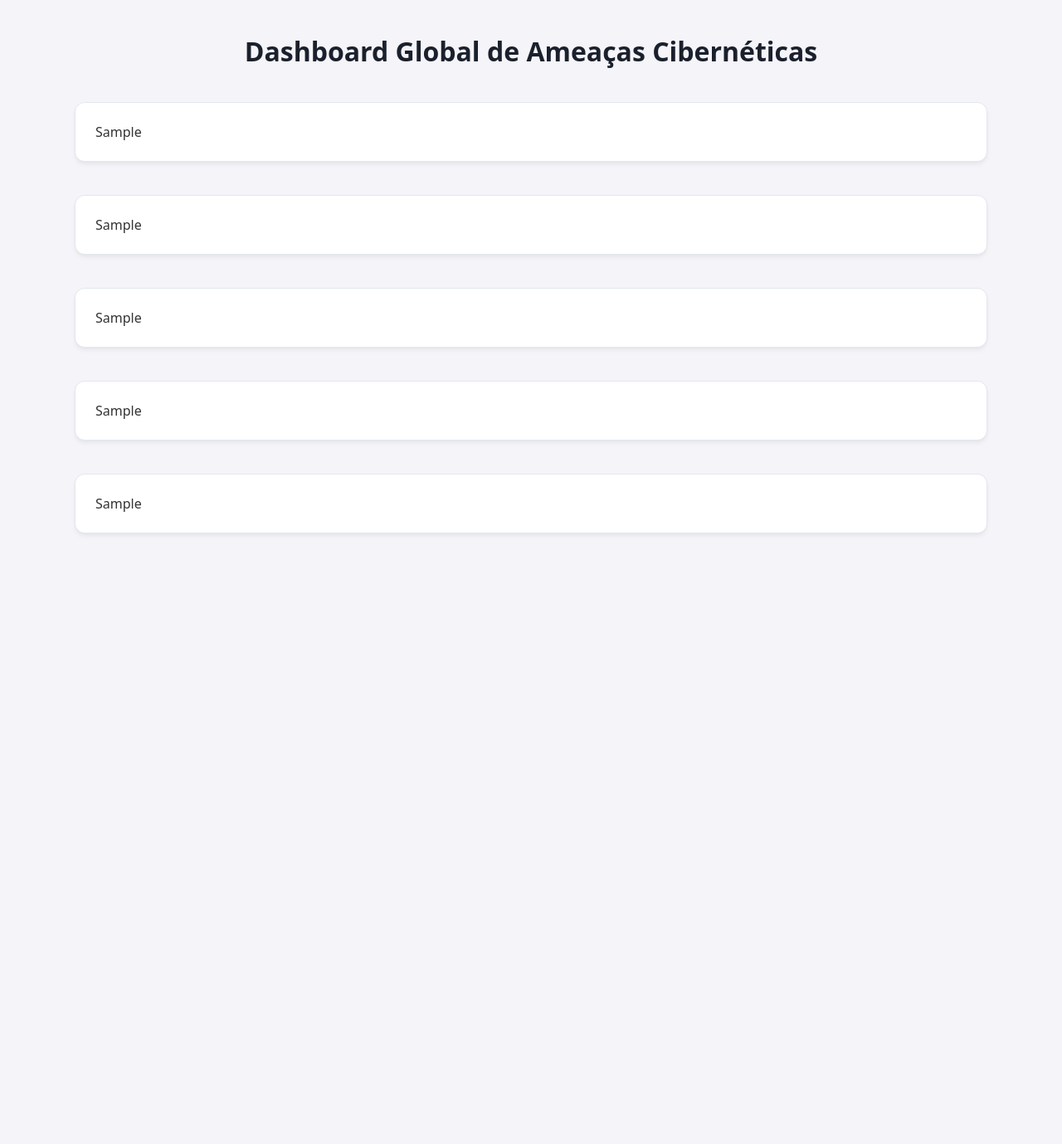
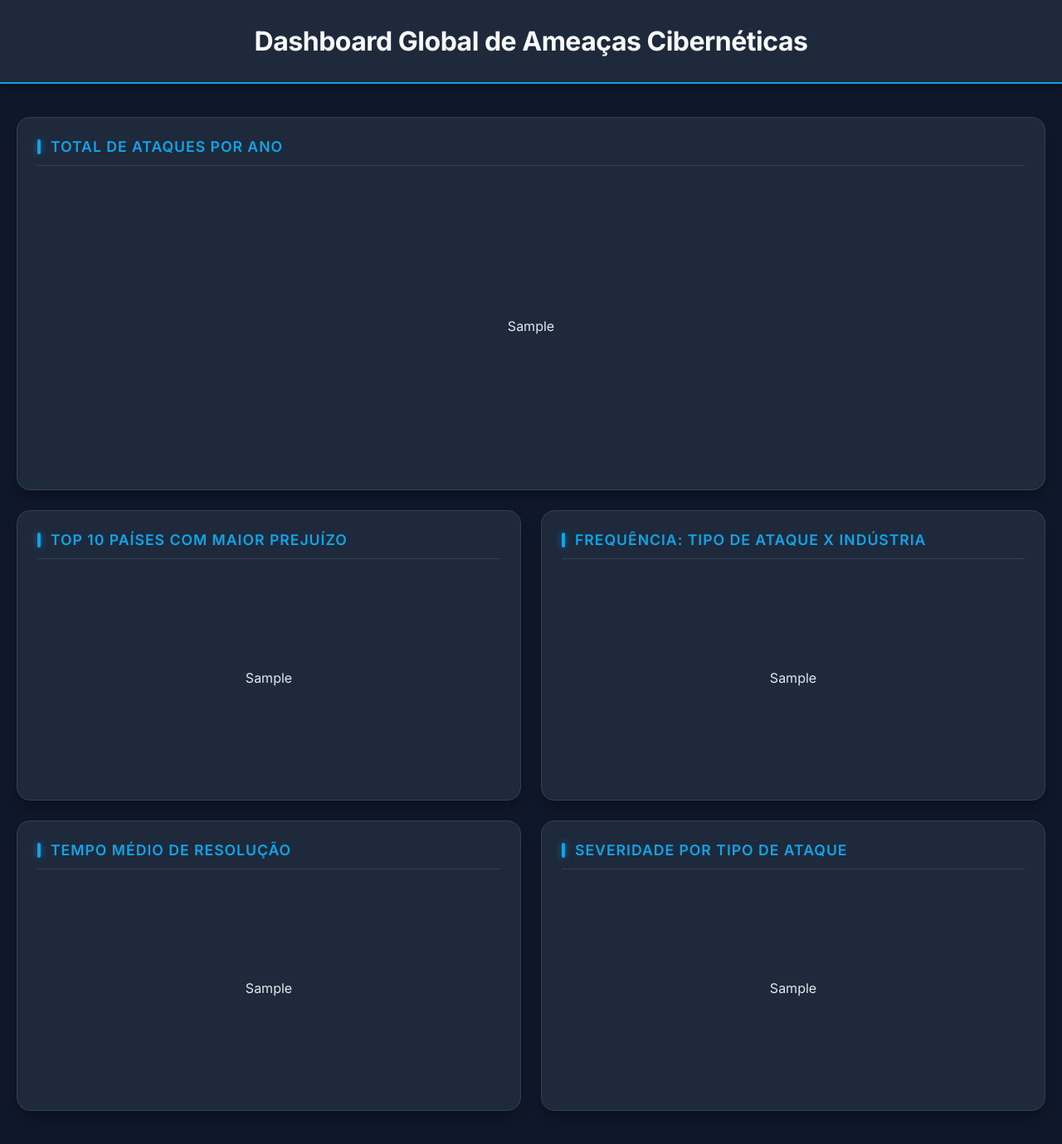
Before and after one commit to devrenangomes/political-ads-dashboard, a Flask app: template app/templates/dashboard.html in a window 1280 px wide. Shown: the whole page at 83% size. Before the commit the page ends 644 px from the top, so only its background shows below. Run offline with Flask 3, Linux system fonts and the light colour scheme; the template is opened without the code that fills it: most values are stand-ins (such as "Sample title", 1, 10 or a date in 2020).

Commit message:
feat: enhance dashboard layout and styling with new graphics titles

```diff
--- a/app/templates/dashboard.html
+++ b/app/templates/dashboard.html
@@ -2,57 +2,164 @@
 <html lang="pt-BR">
 <head>
     <meta charset="UTF-8">
+    <meta name="viewport" content="width=device-width, initial-scale=1.0">
     <title>Dashboard de Ameaças Cibernéticas</title>
+
+    <link href="https://fonts.googleapis.com/css2?family=Inter:wght@400;600;700&display=swap" rel="stylesheet">
+
     <style>
+        * {
+            box-sizing: border-box;
+            margin: 0;
+            padding: 0;
+        }
+
         body {
-        font-family: system-ui, -apple-system, "Segoe UI", Roboto, sans-serif;
-        background-color: #f4f4f9;
-        padding: 20px;
-        color: #333;
-        max-width: 1100px;
-        margin: 0 auto;
+            font-family: 'Inter', system-ui, sans-serif;
+            background-color: #0f172a;
+            color: #e2e8f0;
+            padding-bottom: 40px;
+        }
+
+        header {
+            background-color: #1e293b;
+            padding: 30px 20px;
+            text-align: center;
+            border-bottom: 2px solid #0ea5e9;
+            box-shadow: 0 4px 15px rgba(0, 0, 0, 0.3);
+            margin-bottom: 40px;
         }
 
         h1 {
-            text-align: center;
-            color: #1a202c;
-            font-weight: 600;
-            margin-bottom: 40px;
-            margin-top: 20px;
+            color: #f8fafc;
+            font-weight: 700;
+            font-size: 2rem;
+            letter-spacing: -0.5px;
         }
 
+        .dashboard-grid {
+            max-width: 1400px;
+            margin: 0 auto;
+            padding: 0 20px;
+            display: grid;
+            grid-template-columns: repeat(auto-fit, minmax(450px, 1fr));
+            gap: 24px;
+        }
+
+        /* Container agora empilha o título e o gráfico de cima para baixo */
         .grafico-container {
-            background: white;
+            background: #1e293b;
             padding: 24px;
-            margin-bottom: 40px;
-            border-radius: 12px;
-            border: 1px solid #e2e8f0;
-            box-shadow: 0 4px 6px -1px rgba(0, 0, 0, 0.05), 0 2px 4px -1px rgba(0, 0, 0, 0.03);
+            border-radius: 16px;
+            border: 1px solid #334155;
+            box-shadow: 0 10px 15px -3px rgba(0, 0, 0, 0.3);
+            transition: all 0.3s ease;
+            display: flex;
+            flex-direction: column; /* Coloca o título em cima e o gráfico embaixo */
+            min-height: 350px;
+            overflow: hidden;
+        }
+
+        .grafico-container:hover {
+            transform: translateY(-5px);
+            border-color: #0ea5e9;
+            box-shadow: 0 15px 25px -5px rgba(14, 165, 233, 0.15);
+        }
+
+        /* --- NOVO ESTILO DOS TÍTULOS DOS GRÁFICOS --- */
+        .titulo-grafico {
+            color: #0ea5e9; /* Azul ciano */
+            font-size: 1.1rem;
+            font-weight: 600;
+            text-transform: uppercase;
+            letter-spacing: 1px;
+            margin-bottom: 20px;
+            padding-bottom: 12px;
+            border-bottom: 1px solid #334155; /* Linha divisória sutil */
+            width: 100%;
+            display: flex;
+            align-items: center;
+        }
+
+        /* Barra vertical neon ao lado do título */
+        .titulo-grafico::before {
+            content: '';
+            display: inline-block;
+            width: 4px;
+            height: 18px;
+            background-color: #0ea5e9;
+            margin-right: 12px;
+            border-radius: 4px;
+            box-shadow: 0 0 8px rgba(14, 165, 233, 0.6); /* Brilho neon */
+        }
+
+        /* Div que engloba o gráfico gerado pelo Python */
+        .grafico-conteudo {
+            width: 100%;
+            flex-grow: 1; /* Preenche o espaço restante */
+            display: flex;
+            justify-content: center;
+            align-items: center;
+        }
+
+        .grafico-destaque {
+            grid-column: 1 / -1;
+            min-height: 450px;
+        }
+
+        @media (max-width: 768px) {
+            .dashboard-grid {
+                grid-template-columns: 1fr;
+            }
+            .grafico-container {
+                min-height: 300px;
+            }
         }
     </style>
 </head>
 <body>
 
+    <header>
         <h1>Dashboard Global de Ameaças Cibernéticas</h1>
+    </header>
 
-    <div class="grafico-container">
+    <div class="dashboard-grid">
+
+        <div class="grafico-container grafico-destaque">
+            <h2 class="titulo-grafico">Total de Ataques por Ano</h2>
+            <div class="grafico-conteudo">
                 {{ grafico1 | safe }}
+            </div>
         </div>
 
         <div class="grafico-container">
+            <h2 class="titulo-grafico">Top 10 Países com Maior Prejuízo</h2>
+            <div class="grafico-conteudo">
                 {{ grafico2 | safe }}
+            </div>
         </div>
 
         <div class="grafico-container">
+            <h2 class="titulo-grafico">Frequência: Tipo de Ataque x Indústria</h2>
+            <div class="grafico-conteudo">
                 {{ grafico3 | safe }}
+            </div>
         </div>
 
         <div class="grafico-container">
+            <h2 class="titulo-grafico">Tempo Médio de Resolução</h2>
+            <div class="grafico-conteudo">
                 {{ grafico4 | safe }}
+            </div>
         </div>
 
         <div class="grafico-container">
+            <h2 class="titulo-grafico">Severidade por Tipo de Ataque</h2>
+            <div class="grafico-conteudo">
                 {{ grafico5 | safe }}
+            </div>
+        </div>
+
     </div>
 
 </body>
```
Lines whose indentation alone changed are shown as unchanged.
